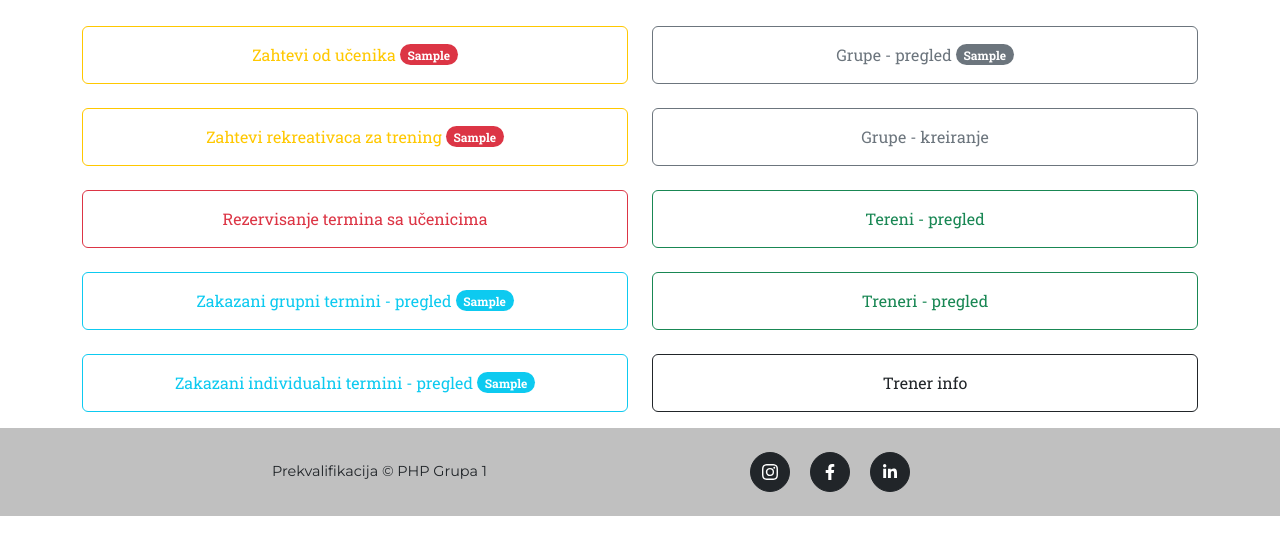
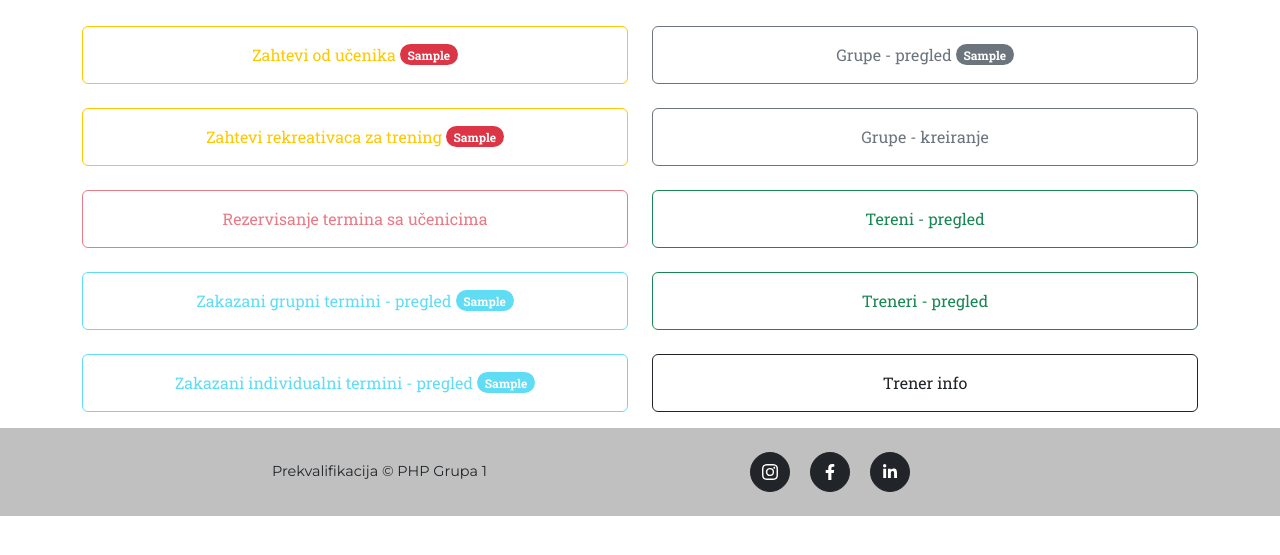
Before and after one commit to rapunzel12/tenis_projekat, a CodeIgniter 4 app: template tenis2023/app/Views/coach.php in a window 1280 px wide. Shown: the part 168-723 px from the top of the page. Run offline with PHP 8.4 and a stand-in for CodeIgniter, Linux system fonts and the light colour scheme; the template is opened without the code that fills it: most values are stand-ins (such as "Sample title", 1, 10 or a date in 2020); data that the repository does not hold is empty; some libraries are stand-ins or nearby versions.

Commit message:
manje prepravke view-a

```diff
--- a/tenis2023/app/Views/coach.php
+++ b/tenis2023/app/Views/coach.php
@@ -11,9 +11,9 @@
         <div class="col-sm-12 col-md-6 d-grid gap-2">
             <a href="zahtevi/zahteviUcenika" class="btn btn-outline-warning mb-3 p-3">Zahtevi od učenika <span class="badge rounded-pill text-bg-danger"> <?= $ukupnoZahtevaUcenika?></span></a>
             <a href="zahtevi/zahteviRekreativaca" class="btn btn-outline-warning mb-3 p-3">Zahtevi rekreativaca za trening <span class="badge rounded-pill text-bg-danger"><?= $rezervacijaNaCekanju ?></span></a>
-            <a href="coach/rezervisanjeTermina" class="btn btn-outline-danger mb-3 p-3">Rezervisanje termina sa učenicima</a>
-            <a href="coach/pregledGrupnihTermina" class="btn btn-outline-info mb-3 p-3">Zakazani grupni termini - pregled <span class="badge rounded-pill text-bg-info"><?= $rezervacijaNaCekanju ?></span></a></a>
-            <a href="coach/pregledIndividualnihTermina" class="btn btn-outline-info mb-3 p-3">Zakazani individualni termini - pregled <span class="badge rounded-pill text-bg-info"><?= $rezervacijaNaCekanju ?></span></a></a>
+            <a href="coach/rezervisanjeTermina" class="btn btn-outline-danger mb-3 p-3 disabled">Rezervisanje termina sa učenicima</a>
+            <a href="coach/pregledGrupnihTermina" class="btn btn-outline-info mb-3 p-3 disabled">Zakazani grupni termini - pregled <span class="badge rounded-pill text-bg-info"><?= $rezervacijaNaCekanju ?></span></a></a>
+            <a href="coach/pregledIndividualnihTermina" class="btn btn-outline-info mb-3 p-3 disabled">Zakazani individualni termini - pregled <span class="badge rounded-pill text-bg-info"><?= $rezervacijaNaCekanju ?></span></a></a>
         </div>
         <div class="col-sm-12 col-md-6 d-grid gap-2">
             <a href="coach/pregledGrupa" class="btn btn-outline-secondary mb-3 p-3">Grupe - pregled <span class="badge rounded-pill text-bg-secondary"><?= $ukupnoGrupa ?></span></a>
--- a/tenis2023/app/Views/trener/zahteviRekreativaca.php
+++ b/tenis2023/app/Views/trener/zahteviRekreativaca.php
@@ -97,7 +97,7 @@
                         echo "<td class='text-center'>".anchor('zahtevi/delZahtevRekreativca/'.$zahtev->idrez, '<i class="fa-solid fa-trash-can fa-2xl" style="color: #ad0123;" title="Obriši"></i>')."</td>";
                     }
                     else {
-                        echo "<td class='text-center'>".anchor('zahtevi/otkaziZahtevRekreativca/'.$zahtev->idrez, '<i class="fa-solid fa-square-xmark fa-2xl" style="color: #ad0123;" title="Obriši"></i>')."</td>";
+                        echo "<td class='text-center'>".anchor('zahtevi/otkaziZahtevRekreativca/'.$zahtev->idrez, '<i class="fa-solid fa-square-xmark fa-2xl" style="color: #ad0123;" title="Otkaži"></i>')."</td>";
                         echo "<td class='text-center'><i class=\"fa-solid fa-trash-can fa-2xl\" style=\"color: #f1f1f1;\" title=\"Obriši\"></i></td>";
                     }
 
```
